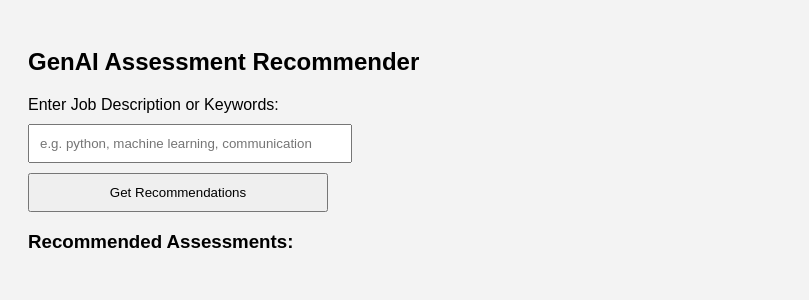
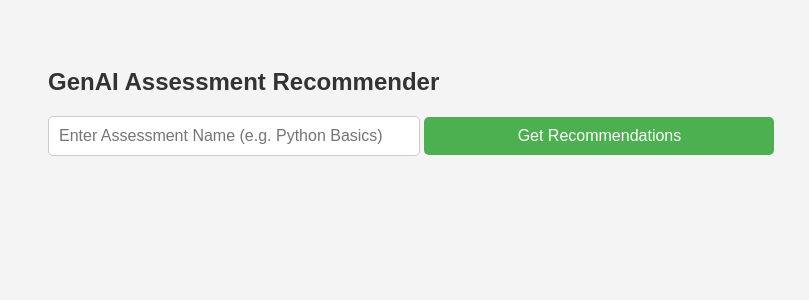
Before and after one commit to Baibhavkr001/Updated-GenAI, a Flask app: template templates/index.html in a window 1280 px wide. Shown: the top 300 px of the page, without its empty margins (0-809 px from the left). Run offline with Flask 3, Linux system fonts and the light colour scheme; the template is opened without the code that fills it, so the values that code supplies are empty; parts of the project's set-up code (start-up, migrations or seed data) failed here and were passed over.

Commit message:
Update index.html

```diff
--- a/templates/index.html
+++ b/templates/index.html
@@ -1,57 +1,129 @@
 <!DOCTYPE html>
-<html>
+<html lang="en">
 <head>
+  <meta charset="UTF-8">
   <title>GenAI Assessment Recommender</title>
   <style>
-    body { font-family: Arial; background: #f3f3f3; padding: 20px; }
-    input, button { padding: 10px; margin-top: 10px; width: 300px; }
-    .recommendation {
-      background: white; margin-top: 10px; padding: 15px; border-left: 5px solid green;
+    body {
+      font-family: Arial, sans-serif;
+      background-color: #f4f4f4;
+      padding: 40px;
+    }
+
+    h2 {
+      color: #333;
+    }
+
+    input, button {
+      padding: 10px;
+      font-size: 16px;
+      width: 350px;
+      margin-bottom: 15px;
+      border: 1px solid #ccc;
+      border-radius: 5px;
+    }
+
+    button {
+      background-color: #4CAF50;
+      color: white;
+      border: none;
+      cursor: pointer;
+    }
+
+    button:hover {
+      background-color: #45a049;
+    }
+
+    .table-wrapper {
+      margin-top: 30px;
+    }
+
+    table {
+      width: 100%;
+      border-collapse: collapse;
+      background: #fff;
+      box-shadow: 0 2px 5px rgba(0,0,0,0.1);
+    }
+
+    th, td {
+      text-align: left;
+      padding: 12px;
+      border-bottom: 1px solid #ddd;
+    }
+
+    th {
+      background-color: #4CAF50;
+      color: white;
+    }
+
+    tr:hover {
+      background-color: #f1f1f1;
+    }
+
+    .no-result {
+      margin-top: 20px;
+      color: red;
     }
   </style>
 </head>
 <body>
+
   <h2>GenAI Assessment Recommender</h2>
-  <label>Enter Job Description or Keywords:</label><br>
-  <input type="text" id="queryInput" placeholder="e.g. python, machine learning, communication"><br>
+  <input type="text" id="assessmentInput" placeholder="Enter Assessment Name (e.g. Python Basics)">
   <button onclick="getRecommendations()">Get Recommendations</button>
 
-  <h3>Recommended Assessments:</h3>
-  <div id="results"></div>
+  <div class="table-wrapper" id="results"></div>
 
   <script>
     function getRecommendations() {
-      const query = document.getElementById("queryInput").value;
-      document.getElementById("results").innerHTML = "Loading...";
+      const name = document.getElementById("assessmentInput").value.trim();
+      const resultsDiv = document.getElementById("results");
+      resultsDiv.innerHTML = "Loading...";
 
       fetch("/recommend", {
         method: "POST",
         headers: { "Content-Type": "application/json" },
-        body: JSON.stringify({ query: query })
+        body: JSON.stringify({ query: name })
       })
       .then(res => res.json())
       .then(data => {
-        const resultsDiv = document.getElementById("results");
-        resultsDiv.innerHTML = "";
+        if (data.recommended_assessments.length === 0) {
+          resultsDiv.innerHTML = '<p class="no-result">No match found for this assessment name.</p>';
+        } else {
+          let table = `
+            <table>
+              <tr>
+                <th>Name</th>
+                <th>Description</th>
+                <th>Duration</th>
+                <th>Adaptive</th>
+                <th>Remote</th>
+                <th>Test Type</th>
+                <th>URL</th>
+              </tr>
+          `;
 
-        if (data.recommended_assessments.length === 0) {
-          resultsDiv.innerHTML = "No matching assessments found.";
-          return;
+          data.recommended_assessments.forEach(assess => {
+            table += `
+              <tr>
+                <td>${assess.url.split("/").pop().replace(/-/g, " ")}</td>
+                <td>${assess.description}</td>
+                <td>${assess.duration} mins</td>
+                <td>${assess.adaptive_support}</td>
+                <td>${assess.remote_support}</td>
+                <td>${assess.test_type.join(", ")}</td>
+                <td><a href="${assess.url}" target="_blank">View</a></td>
+              </tr>
+            `;
+          });
+
+          table += "</table>";
+          resultsDiv.innerHTML = table;
         }
-
-        data.recommended_assessments.forEach(item => {
-          const div = document.createElement("div");
-          div.className = "recommendation";
-          div.innerHTML = `
-            <strong><a href="${item.url}" target="_blank">${item.description}</a></strong><br>
-            Duration: ${item.duration} mins | Adaptive: ${item.adaptive_support} | Remote: ${item.remote_support}<br>
-            Test Type: ${item.test_type.join(", ")}
-          `;
-          resultsDiv.appendChild(div);
-        });
       })
-      .catch(() => {
-        document.getElementById("results").innerHTML = "Something went wrong. Please try again.";
+      .catch(error => {
+        console.error("Error:", error);
+        resultsDiv.innerHTML = '<p class="no-result">Something went wrong. Please try again.</p>';
       });
     }
   </script>
```
